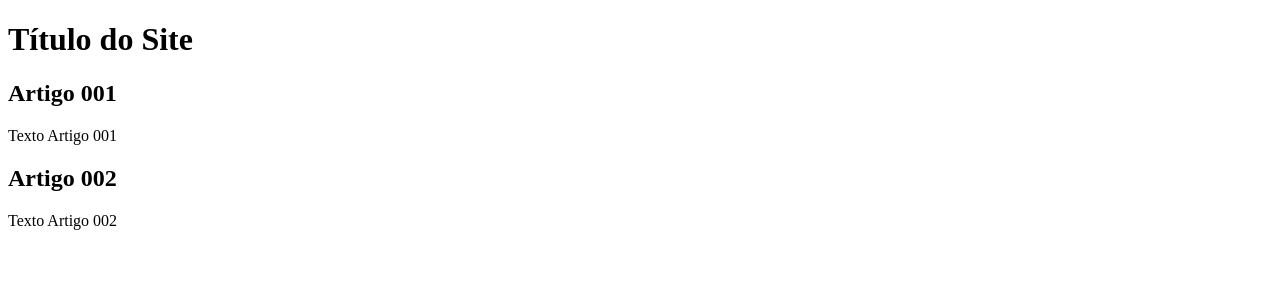
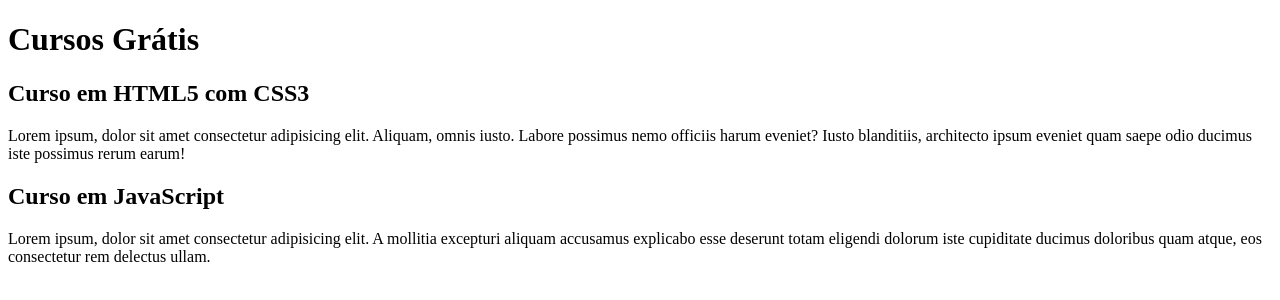
Before and after one commit to Raiane-nepomuceno/projeto-site, a plain HTML site: page index.html in a window 1280 px wide. Drawn offline with Linux system fonts and the light colour scheme.

Commit message:
comecei a escrever o contéudo

```diff
--- a/index.html
+++ b/index.html
@@ -7,15 +7,15 @@
 </head>
 <body>
     <header>
-        <h1>Título do Site</h1>
+        <h1>Cursos Grátis</h1>
     </header>
     <article>
-        <h2>Artigo 001</h2>
-        <p>Texto Artigo 001</p>
+        <h2>Curso em HTML5 com CSS3</h2>
+        <p>Lorem ipsum, dolor sit amet consectetur adipisicing elit. Aliquam, omnis iusto. Labore possimus nemo officiis harum eveniet? Iusto blanditiis, architecto ipsum eveniet quam saepe odio ducimus iste possimus rerum earum!</p>
     </article>
     <article>
-        <h2>Artigo 002</h2>
-        <p>Texto Artigo 002</p>
+        <h2>Curso em JavaScript</h2>
+        <p>Lorem ipsum, dolor sit amet consectetur adipisicing elit. A mollitia excepturi aliquam accusamus explicabo esse deserunt totam eligendi dolorum iste cupiditate ducimus doloribus quam atque, eos consectetur rem delectus ullam.</p>
     </article>
 </body>
 </html>
```
